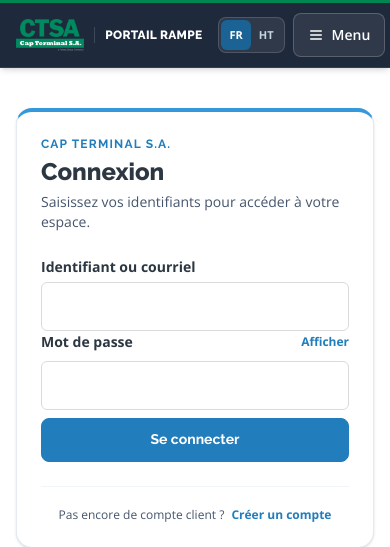
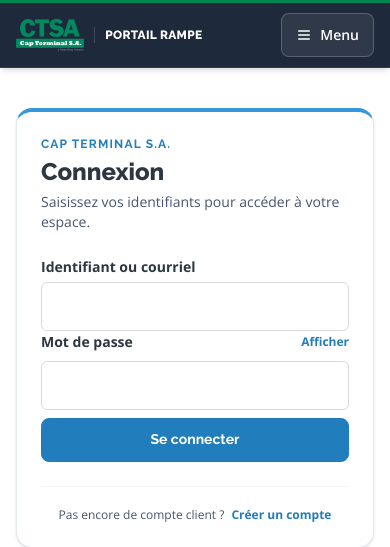
Before and after one commit to bendy2509/ctsa_portal_new, a Django app: page /fr/auth/connexion/ in a window 390 px wide. Shown: the top 547 px of the page. Run offline with Django 5.2, Linux system fonts and the light colour scheme; data comes from the database, SQL or seed files in the repository.

Commit message:
UI: correction du header mobile sans chevauchement ni compression

```diff
--- a/templates/base.html
+++ b/templates/base.html
@@ -55,7 +55,7 @@
     <div class="max-w-7xl mx-auto px-4 sm:px-6 lg:px-8">
       <div class="h-16 flex items-center justify-between gap-4">
         <!-- Zone 1 : Marque -->
-        <a href="{% url 'terminal:home' %}" class="flex items-center gap-2.5 sm:gap-3 min-w-0 shrink-0 no-underline text-white">
+        <a href="{% url 'terminal:home' %}" class="flex items-center gap-2.5 sm:gap-3 min-w-0 flex-1 lg:flex-none no-underline text-white">
           <img src="{% static 'img/cap-terminal-logo.png' %}"
                alt="Cap Terminal S.A."
                class="h-8 sm:h-10 w-auto object-contain shrink-0"
@@ -121,28 +121,15 @@
           {% endif %}
         </div>
 
-        <!-- Contrôles mobile & tablette -->
-        <div class="lg:hidden flex items-center gap-2 shrink-0">
-          <div class="inline-flex items-center rounded-lg bg-white/8 border border-white/15 p-0.5" role="group" aria-label="{% trans 'Choisir la langue' %}">
-            <a href="{% switch_lang_url 'fr' %}"
-               class="px-2 py-1.5 rounded-md text-[11px] font-bold no-underline transition {% if CURRENT_LANG|slice:':2' == 'fr' %}bg-[#1a6394] text-white{% else %}text-slate-300{% endif %}">
-              FR
-            </a>
-            <a href="{% switch_lang_url 'ht' %}"
-               class="px-2 py-1.5 rounded-md text-[11px] font-bold no-underline transition {% if CURRENT_LANG|slice:':2' == 'ht' %}bg-[#1a6394] text-white{% else %}text-slate-300{% endif %}">
-              HT
-            </a>
-          </div>
-
+        <!-- Bouton menu mobile & tablette -->
         <button type="button"
                 id="mobile-menu-toggle"
                 aria-expanded="false"
                 aria-controls="primary-nav-links"
-                  class="inline-flex items-center gap-2 min-h-[44px] px-3.5 py-2 rounded-lg border border-white/20 bg-white/8 text-sm font-semibold text-white hover:bg-white/15 transition cursor-pointer">
+                class="lg:hidden inline-flex items-center gap-2 min-h-[44px] px-3.5 py-2 rounded-lg border border-white/20 bg-white/8 text-sm font-semibold text-white hover:bg-white/15 transition cursor-pointer shrink-0">
           <svg class="w-4 h-4" viewBox="0 0 24 24" fill="none" stroke="currentColor" stroke-width="2" stroke-linecap="round" stroke-linejoin="round" aria-hidden="true"><line x1="4" x2="20" y1="12" y2="12"/><line x1="4" x2="20" y1="6" y2="6"/><line x1="4" x2="20" y1="18" y2="18"/></svg>
           <span>{% trans "Menu" %}</span>
         </button>
-        </div>
       </div>
 
       <!-- Menu déroulant mobile -->
```
Also changed, not shown: static/css/output.css. Lines whose indentation alone changed are shown as unchanged.
